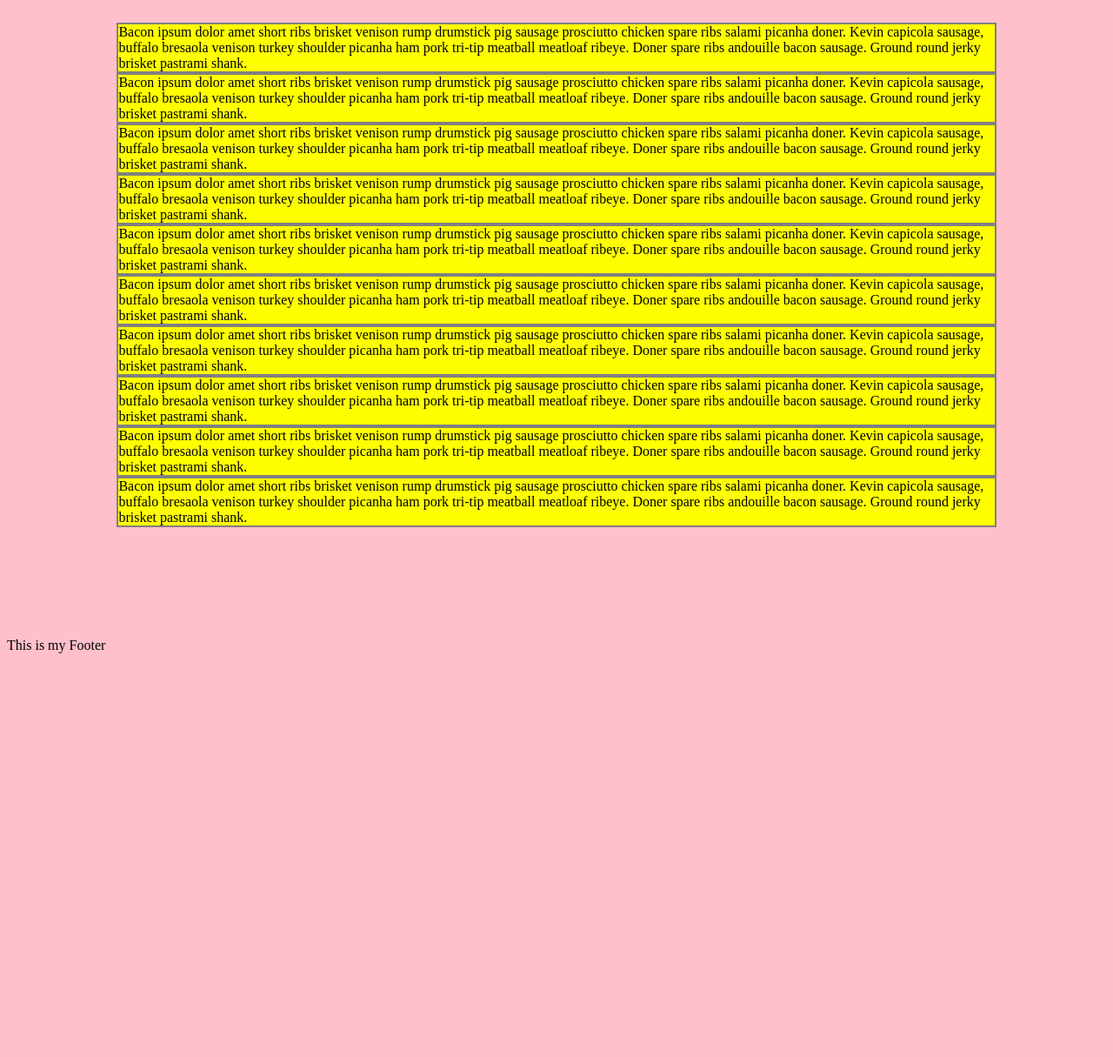
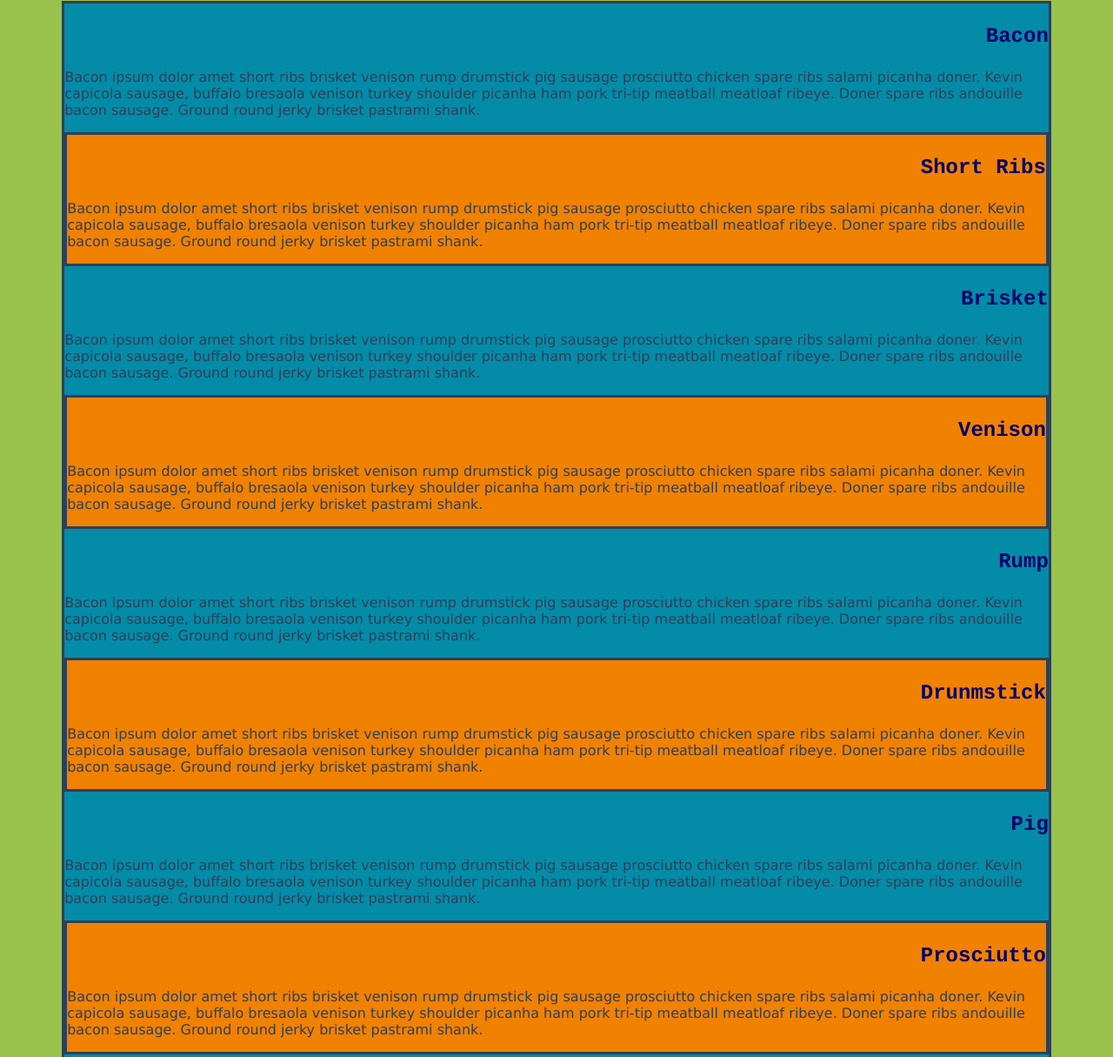
Before and after one commit to LandonTaylor-1/aca_web101_landon_taylor, a plain HTML site: page src/blog.html in a window 1280 px wide. Shown: the part 145-1360 px from the top of the page at 87% size. Before the commit the page ends 904 px from the top, so only its background shows below. Drawn offline with Linux system fonts and the light colour scheme.

Commit message:
Friday's Revision

```diff
--- a/src/blog.html
+++ b/src/blog.html
@@ -9,18 +9,69 @@
         <h1>Bacon Blog</h1>
     </header>
     <main>
-            <article>Bacon ipsum dolor amet short ribs brisket venison rump drumstick pig sausage prosciutto chicken spare ribs salami picanha doner. Kevin capicola sausage, buffalo bresaola venison turkey shoulder picanha ham pork tri-tip meatball meatloaf ribeye. Doner spare ribs andouille bacon sausage. Ground round jerky brisket pastrami shank.</article>
-            <article>Bacon ipsum dolor amet short ribs brisket venison rump drumstick pig sausage prosciutto chicken spare ribs salami picanha doner. Kevin capicola sausage, buffalo bresaola venison turkey shoulder picanha ham pork tri-tip meatball meatloaf ribeye. Doner spare ribs andouille bacon sausage. Ground round jerky brisket pastrami shank.</article>
-            <article>Bacon ipsum dolor amet short ribs brisket venison rump drumstick pig sausage prosciutto chicken spare ribs salami picanha doner. Kevin capicola sausage, buffalo bresaola venison turkey shoulder picanha ham pork tri-tip meatball meatloaf ribeye. Doner spare ribs andouille bacon sausage. Ground round jerky brisket pastrami shank.</article>
-            <article>Bacon ipsum dolor amet short ribs brisket venison rump drumstick pig sausage prosciutto chicken spare ribs salami picanha doner. Kevin capicola sausage, buffalo bresaola venison turkey shoulder picanha ham pork tri-tip meatball meatloaf ribeye. Doner spare ribs andouille bacon sausage. Ground round jerky brisket pastrami shank.</article>
-            <article>Bacon ipsum dolor amet short ribs brisket venison rump drumstick pig sausage prosciutto chicken spare ribs salami picanha doner. Kevin capicola sausage, buffalo bresaola venison turkey shoulder picanha ham pork tri-tip meatball meatloaf ribeye. Doner spare ribs andouille bacon sausage. Ground round jerky brisket pastrami shank.</article>
-            <article>Bacon ipsum dolor amet short ribs brisket venison rump drumstick pig sausage prosciutto chicken spare ribs salami picanha doner. Kevin capicola sausage, buffalo bresaola venison turkey shoulder picanha ham pork tri-tip meatball meatloaf ribeye. Doner spare ribs andouille bacon sausage. Ground round jerky brisket pastrami shank.</article>
-            <article>Bacon ipsum dolor amet short ribs brisket venison rump drumstick pig sausage prosciutto chicken spare ribs salami picanha doner. Kevin capicola sausage, buffalo bresaola venison turkey shoulder picanha ham pork tri-tip meatball meatloaf ribeye. Doner spare ribs andouille bacon sausage. Ground round jerky brisket pastrami shank.</article>
-            <article>Bacon ipsum dolor amet short ribs brisket venison rump drumstick pig sausage prosciutto chicken spare ribs salami picanha doner. Kevin capicola sausage, buffalo bresaola venison turkey shoulder picanha ham pork tri-tip meatball meatloaf ribeye. Doner spare ribs andouille bacon sausage. Ground round jerky brisket pastrami shank.</article>
-            <article>Bacon ipsum dolor amet short ribs brisket venison rump drumstick pig sausage prosciutto chicken spare ribs salami picanha doner. Kevin capicola sausage, buffalo bresaola venison turkey shoulder picanha ham pork tri-tip meatball meatloaf ribeye. Doner spare ribs andouille bacon sausage. Ground round jerky brisket pastrami shank.</article>
-            <article>Bacon ipsum dolor amet short ribs brisket venison rump drumstick pig sausage prosciutto chicken spare ribs salami picanha doner. Kevin capicola sausage, buffalo bresaola venison turkey shoulder picanha ham pork tri-tip meatball meatloaf ribeye. Doner spare ribs andouille bacon sausage. Ground round jerky brisket pastrami shank.</article>
+        <article class="blog">
+        <article>
+            <h3>Bacon</h3>
+                <p>
+                    Bacon ipsum dolor amet short ribs brisket venison rump drumstick pig sausage prosciutto chicken spare ribs salami picanha doner. Kevin capicola sausage, buffalo bresaola venison turkey shoulder picanha ham pork tri-tip meatball meatloaf ribeye. Doner spare ribs andouille bacon sausage. Ground round jerky brisket pastrami shank.
+                </p>
+        </article>
+        <article>
+            <h3>Short Ribs</h3>
+                 <p>
+                    Bacon ipsum dolor amet short ribs brisket venison rump drumstick pig sausage prosciutto chicken spare ribs salami picanha doner. Kevin capicola sausage, buffalo bresaola venison turkey shoulder picanha ham pork tri-tip meatball meatloaf ribeye. Doner spare ribs andouille bacon sausage. Ground round jerky brisket pastrami shank.
+                </p>
+        </article>
+        <article>
+            <h3>Brisket</h3>
+                <p>
+                    Bacon ipsum dolor amet short ribs brisket venison rump drumstick pig sausage prosciutto chicken spare ribs salami picanha doner. Kevin capicola sausage, buffalo bresaola venison turkey shoulder picanha ham pork tri-tip meatball meatloaf ribeye. Doner spare ribs andouille bacon sausage. Ground round jerky brisket pastrami shank.
+                </p>
+        </article>
+        <article>
+            <h3>Venison</h3>
+                <p>
+                    Bacon ipsum dolor amet short ribs brisket venison rump drumstick pig sausage prosciutto chicken spare ribs salami picanha doner. Kevin capicola sausage, buffalo bresaola venison turkey shoulder picanha ham pork tri-tip meatball meatloaf ribeye. Doner spare ribs andouille bacon sausage. Ground round jerky brisket pastrami shank.
+                </p>
+        </article>
+        <article>
+            <h3>Rump</h3>
+                <p>
+                    Bacon ipsum dolor amet short ribs brisket venison rump drumstick pig sausage prosciutto chicken spare ribs salami picanha doner. Kevin capicola sausage, buffalo bresaola venison turkey shoulder picanha ham pork tri-tip meatball meatloaf ribeye. Doner spare ribs andouille bacon sausage. Ground round jerky brisket pastrami shank.
+                </p>
+        </article>
+        <article>
+            <h3>Drunmstick</h3>
+                <p>
+                    Bacon ipsum dolor amet short ribs brisket venison rump drumstick pig sausage prosciutto chicken spare ribs salami picanha doner. Kevin capicola sausage, buffalo bresaola venison turkey shoulder picanha ham pork tri-tip meatball meatloaf ribeye. Doner spare ribs andouille bacon sausage. Ground round jerky brisket pastrami shank.
+                </p>
+        </article>
+        <article>
+            <h3>Pig</h3>
+                <p>
+                    Bacon ipsum dolor amet short ribs brisket venison rump drumstick pig sausage prosciutto chicken spare ribs salami picanha doner. Kevin capicola sausage, buffalo bresaola venison turkey shoulder picanha ham pork tri-tip meatball meatloaf ribeye. Doner spare ribs andouille bacon sausage. Ground round jerky brisket pastrami shank.
+                </p>
+        </article>
+        <article>
+            <h3>Prosciutto</h3>
+                <p>
+                    Bacon ipsum dolor amet short ribs brisket venison rump drumstick pig sausage prosciutto chicken spare ribs salami picanha doner. Kevin capicola sausage, buffalo bresaola venison turkey shoulder picanha ham pork tri-tip meatball meatloaf ribeye. Doner spare ribs andouille bacon sausage. Ground round jerky brisket pastrami shank.
+                </p>
+        </article>
+        <article>
+            <h3>Sausage</h3>
+                <p>
+                    Bacon ipsum dolor amet short ribs brisket venison rump drumstick pig sausage prosciutto chicken spare ribs salami picanha doner. Kevin capicola sausage, buffalo bresaola venison turkey shoulder picanha ham pork tri-tip meatball meatloaf ribeye. Doner spare ribs andouille bacon sausage. Ground round jerky brisket pastrami shank.
+                </p>
+        </article>
+        <article>
+            <h3>Chicken</h3>
+                <p>
+                    Bacon ipsum dolor amet short ribs brisket venison rump drumstick pig sausage prosciutto chicken spare ribs salami picanha doner. Kevin capicola sausage, buffalo bresaola venison turkey shoulder picanha ham pork tri-tip meatball meatloaf ribeye. Doner spare ribs andouille bacon sausage. Ground round jerky brisket pastrami shank.
+                </p>
+        </article>
+        </article>
     </main>
-
 </body>
 <footer>This is my Footer</footer>
 </html>
--- a/src/css/style.css
+++ b/src/css/style.css
@@ -1,20 +1,59 @@
 
 
 body {
-    background: pink
+    background: #99c24d
 }
 
 h1 {
     color: green;
     font-family: "Courier New";
+    font-size: 66px;
 }
 
 main {
-    background: green;
-    margin: 10%;
+    background: purple;
+    margin: 5%;
 }
 
-article {
-    border: solid gray 2px;
-    background: yellow;
+main > .blog > article > h3 {
+    font-family: Courier;
+    color: rgb(2, 2, 107);
+    font-size: 1.5em;
+    text-align: center
 }
+
+h3 {
+    text-align: end !important;
+}
+
+.blog:nth-of-type(odd){
+    border: solid #2e4057 3px;
+    background: #048ba8;
+    font-family: "Verdana";
+}
+
+article:nth-of-type(even){
+    border: solid #2e4057 3px;
+    background: #f18101;
+    font-family: "Verdana";
+}
+
+article:hover {
+    border: solid purple 8px;
+}
+
+p:hover:first-letter {
+    color:purple
+}
+
+p:hover:first-letter {
+    font-family: "Courier New"
+}
+
+p:hover:first-letter {
+    font-size: 56px
+}
+
+.blog {
+    color: #2e4057
+}
```
